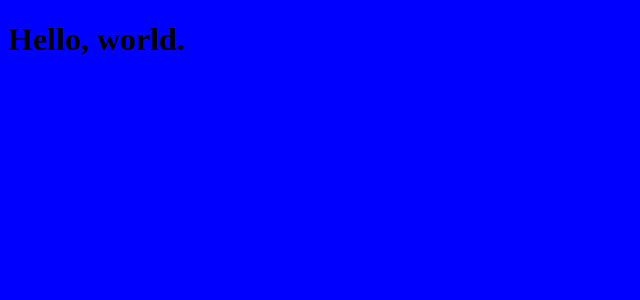
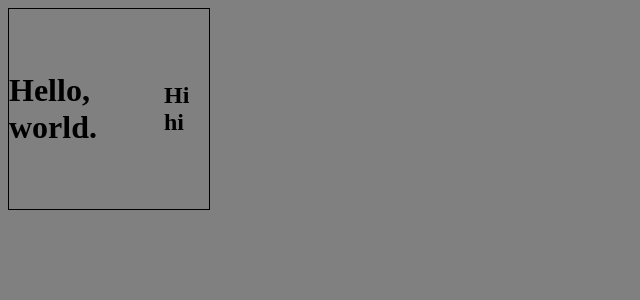
Before and after one commit to kkomaz/webpack-express-react-al, a React app: page / in a window 1280 px wide. Shown: the top 300 px of the page, without its empty margins (0-640 px from the left). Built offline with nearby package versions, Linux system fonts and the light colour scheme.

Commit message:
Add post-css and autoprefixer

```diff
--- a/package.json
+++ b/package.json
@@ -28,6 +28,7 @@
     "webpack": "^1.12.15"
   },
   "devDependencies": {
+    "autoprefixer": "^6.3.6",
     "babel-preset-stage-0": "^6.5.0",
     "css-loader": "^0.23.1",
     "eslint": "^2.7.0",
@@ -35,6 +36,7 @@
     "eslint-loader": "^1.3.0",
     "eslint-plugin-react": "^4.3.0",
     "node-sass": "^3.4.2",
+    "postcss-loader": "^0.8.2",
     "react-hot-loader": "^1.3.0",
     "sass-loader": "^3.2.0",
     "style-loader": "^0.13.1",
--- a/src/App.js
+++ b/src/App.js
@@ -3,7 +3,10 @@ import React, { Component } from 'react';
 export default class App extends Component {
   render() {
     return (
-      <h1>Hello, world.</h1>
+      <div className="box">
+        <h1>Hello, world.</h1>
+        <h2>Hi hi</h2>
+      </div>
     );
   }
 }
--- a/src/stylesheets/style.scss
+++ b/src/stylesheets/style.scss
@@ -1,3 +1,12 @@
 body {
-  background-color: blue;
+  background-color: gray;
 }
+
+.box {
+  height: 200px;
+  width: 200px;
+  border: 1px solid black;
+  display: flex;
+  align-items: center;
+  justify-content: center;
+}
--- a/webpack.config.js
+++ b/webpack.config.js
@@ -1,5 +1,6 @@
 const path = require('path');
 const webpack = require('webpack');
+const autoprefixer = require('autoprefixer');
 
 module.exports = {
   entry: [
@@ -21,9 +22,13 @@ module.exports = {
       },
       {
         test: /\.scss$/,
-        loaders: ['style', 'css', 'sass'],
+        loaders: ['style', 'css', 'postcss', 'sass'],
       },
     ],
+  },
+  /*eslint-disable */
+  postcss: function() {
+    return [autoprefixer];
   },
   resolve: {
     extensions: ['', '.js', '.jsx'],
```
